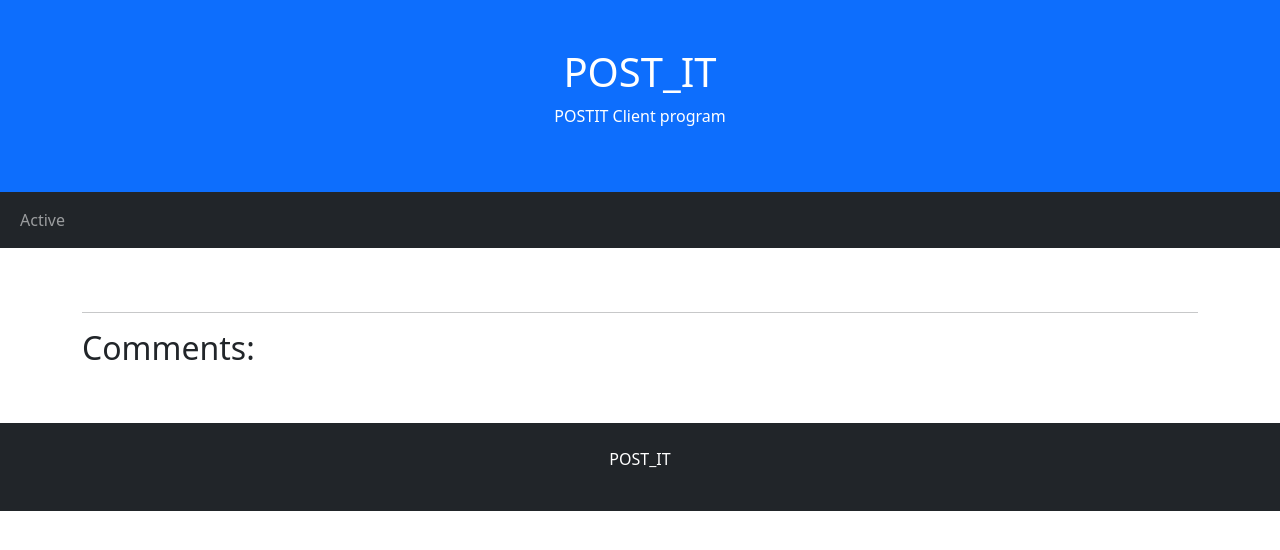
After one commit to DonatasNoreika/postit_client_2026_06, a Django app: page /posts/1 in a window 1280 px wide. The commit adds this page. Shown: the top 550 px of the page. Run offline with Django 5.2, Linux system fonts and the light colour scheme; data that the repository does not hold is empty.

Commit message:
Įrašai atvaizduojami html'uose, paspaudus ant įrašo, matoma detali informacija.

```diff
--- a/api_example_client/postit_client/templates/base.html
+++ b/api_example_client/postit_client/templates/base.html
@@ -26,7 +26,7 @@
 
 <div class="container mt-5">
   <div class="row">
-    <div class="col-sm-8">
+    <div class="col-sm-12">
       {% block 'content' %}{% endblock %}
     </div>
   </div>
--- /dev/null
+++ b/api_example_client/postit_client/templates/post.html
@@ -0,0 +1,14 @@
+{% extends 'base.html' %}
+
+{% block 'title' %}Post{% endblock %}
+
+{% block 'content' %}
+
+<h1>{{ post.title }}</h1>
+<p>{{ post.body }}</p>
+<hr>
+<h2>Comments:</h2>
+{% for comment in post.comments %}
+<p>{{ comment }}</p>
+{% endfor %}
+{% endblock %}
--- a/api_example_client/postit_client/urls.py
+++ b/api_example_client/postit_client/urls.py
@@ -1,5 +1,8 @@
 from django.contrib import admin
 from django.urls import path
+from .views import posts, post
 
 urlpatterns = [
+    path("", posts, name="posts"),
+    path("posts/<int:post_id>", post, name="post"),
 ]
--- a/api_example_client/postit_client/views.py
+++ b/api_example_client/postit_client/views.py
@@ -3,4 +3,11 @@ import requests
 
 # Create your views here.
 def posts(request):
-    return render(request)
+    r = requests.get("http://127.0.0.1:6500/posts/")
+    posts_dict = r.json()
+    return render(request, template_name="posts.html", context={"posts": posts_dict})
+
+def post(request, post_id):
+    r = requests.get(f"http://127.0.0.1:6500/posts/{post_id}")
+    post_dict = r.json()
+    return render(request, template_name="post.html", context={"post": post_dict})
```
Also changed, not shown: api_example_client/postit_client/templates/posts.html (added, +12 -0 lines).
